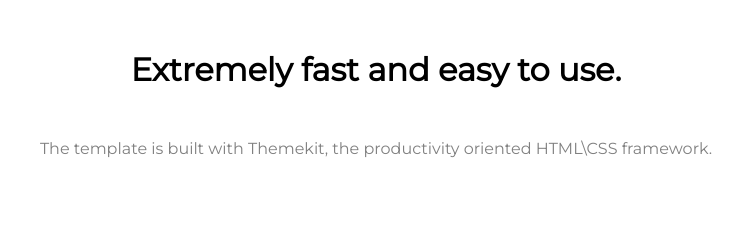
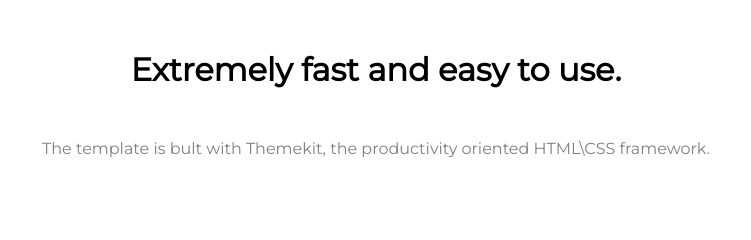
Before and after one commit to cristianvazquez1048/primer-homework, a plain HTML site: page index.html in a window 1280 px wide. Shown: the top 240 px of the page, 264-1015 px from the left. Drawn offline with Linux system fonts and the light colour scheme.

Commit message:
modificacion de un archivo

```diff
--- a/index.html
+++ b/index.html
@@ -13,7 +13,7 @@
 <main>
 
     <h1>Extremely fast and easy to use.</h1>
-    <p class="parrafo1">The template is built with Themekit, the productivity oriented HTML\CSS framework. </p>
+    <p class="parrafo1">The template is bult with Themekit, the productivity oriented HTML\CSS framework. </p>
     <section>
         <div class="primerdiv">
     <div class="avion">
```
